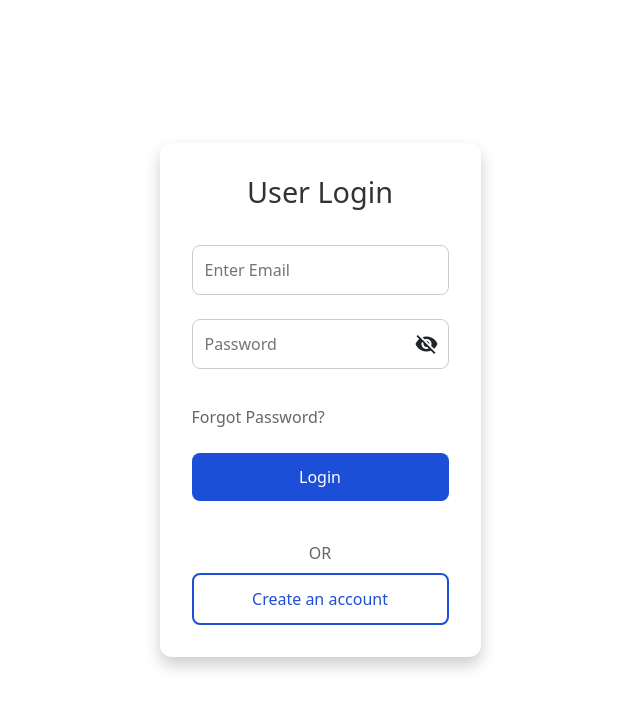
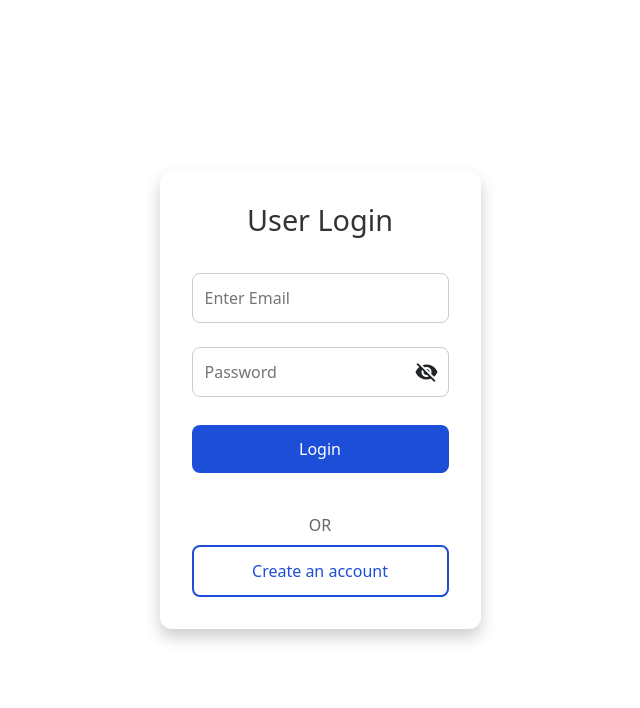
Before and after one commit to madgepereira020701/Vigyaana-Education-Platform, a React app in the folder frontend/: page / in a window 1280 px wide. Shown: the top 708 px of the page, without its empty margins (320-960 px from the left). Built offline with nearby package versions, Linux system fonts and the light colour scheme; the HTML template or start-up script is replaced by a standard one.

Commit message:
Commented change password part for future enhancement

```diff
--- a/frontend/src/components/Authentication/Auth/Auth.jsx
+++ b/frontend/src/components/Authentication/Auth/Auth.jsx
@@ -1,5 +1,7 @@
 import React, { useState } from 'react';
-import { useNavigate, Navigate } from 'react-router-dom';
+import {
+  //useNavigate,
+   Navigate } from 'react-router-dom';
 import { API } from '../../../service/api';
 import './Auth.css';
 
@@ -19,7 +21,7 @@ const Auth = ({ setIsAuthenticated, setUserName }) => {
   const [login, setLogin] = useState(loginInitialValues);
   const [account, toggleAccount] = useState('login');
   const [error, setError] = useState('');
-  const navigate = useNavigate();
+  //const navigate = useNavigate();
   const [warnings, setWarnings] = useState({});
   const [showPassword, setShowPassword] = useState(false);
   const [redirectToHome, setRedirectToHome] = useState(false);
@@ -30,9 +32,9 @@ const Auth = ({ setIsAuthenticated, setUserName }) => {
     setWarnings({});
   };
 
-  const handleClick = () => {
-    navigate('./confirmemail');
-  };
+  // const handleClick = () => {
+  //   navigate('./confirmemail');
+  // };
 
   const togglePasswordVisibility = () => {
     setShowPassword(!showPassword);
@@ -159,7 +161,7 @@ const Auth = ({ setIsAuthenticated, setUserName }) => {
             </span>
           </div>
 
-          <p onClick={handleClick} style={{ textAlign: "start" }}>Forgot Password?</p>
+          {/* <p onClick={handleClick} style={{ textAlign: "start" }}>Forgot Password?</p> */}
 
           {warnings.password && <p className="warning-message">{warnings.password}</p>}
           {error && <p className="error-message">{error}</p>}
```
